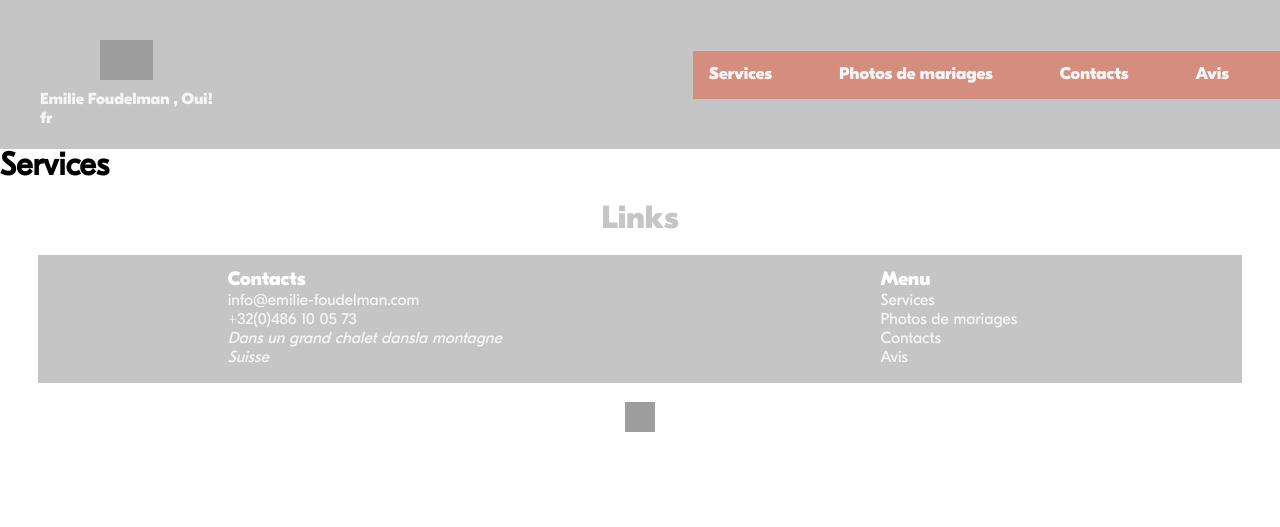
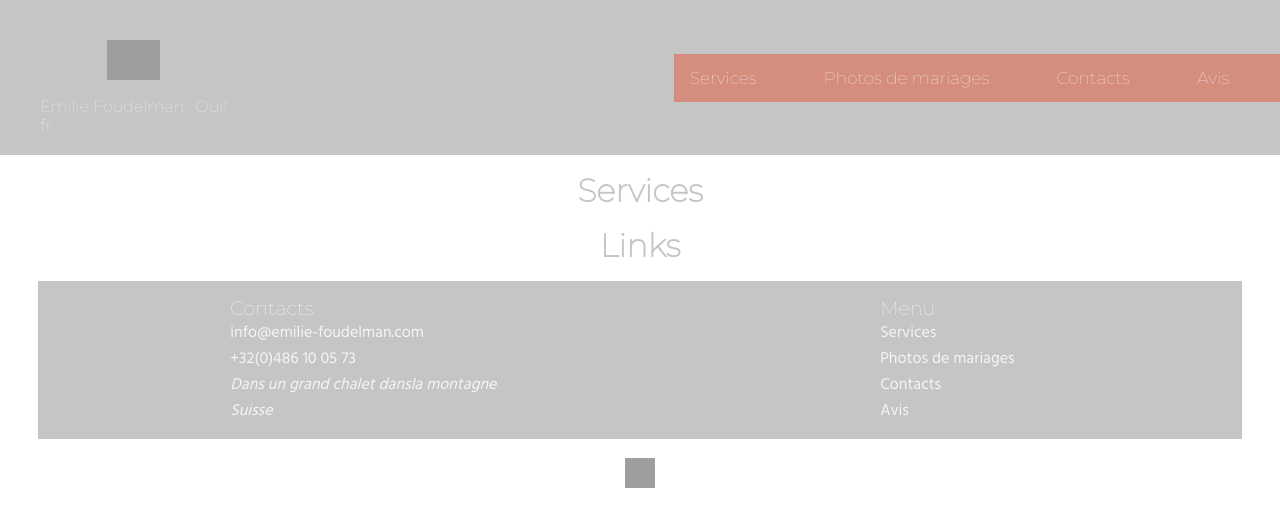
Before and after one commit to wawatusee/oui.emilie-foudelman.com, a PHP site: page /public/index.php in a window 1280 px wide. Shown: the top 527 px of the page. Run offline with PHP 8.4, Linux system fonts and the light colour scheme; grey boxes are pictures that could not be loaded.

Commit message:
css/fonts,style.css, fonts, debut de variables

```diff
--- a/inc/pages/services.php
+++ b/inc/pages/services.php
@@ -1 +1 @@
-<H1>Services</H1>
+<h2>Services</h2>
--- a/public/css/style.css
+++ b/public/css/style.css
@@ -26,17 +26,13 @@
 @font-face{
     font-family:'myFirstFont';
     src:
-    url("./fonts/GT-Eesti-Display-Regular.ttf"),
-    url("./fonts/GT-Eesti-Display-Regular.otf"),
-    url("./fonts/GT-Eesti-Display-Regular.wof");
+    url("./fonts/Hind-Regular.ttf");
 }
 /*Use this font with this line => font-family: myFirstFont;*/
 @font-face{
     font-family:"myTitleFont";
     src:
-    url("./fonts/GT-Eesti-Display-Ultra-Bold.ttf"),
-    url("./fonts/GT-Eesti-Display-Ultra-Bold.otf"),
-    url("./fonts/GT-Eesti-Display-Ultra-Bold.wof");
+    url("./fonts/Montserrat-Thin.ttf");
 }
 /*Use this font with this line => font-family: myTitleFont;*/
 body{
```
Also changed, not shown: public/css/fonts/GT-Eesti-Display-Regular.otf (deleted), public/css/fonts/GT-Eesti-Display-Regular.ttf (deleted), public/css/fonts/GT-Eesti-Display-Regular.woff (deleted), public/css/fonts/GT-Eesti-Display-Ultra-Bold.otf (deleted), public/css/fonts/GT-Eesti-Display-Ultra-Bold.ttf (deleted), public/css/fonts/GT-Eesti-Display-Ultra-Bold.woff (deleted), public/css/fonts/Hind-Regular.ttf (added), public/css/fonts/Montserrat-Thin.ttf (added), public/css/fonts/lane.GT-Eesti-Display-Ultra-Bold.ttf (deleted), public/img/deco/logo_blanc.png (added).
